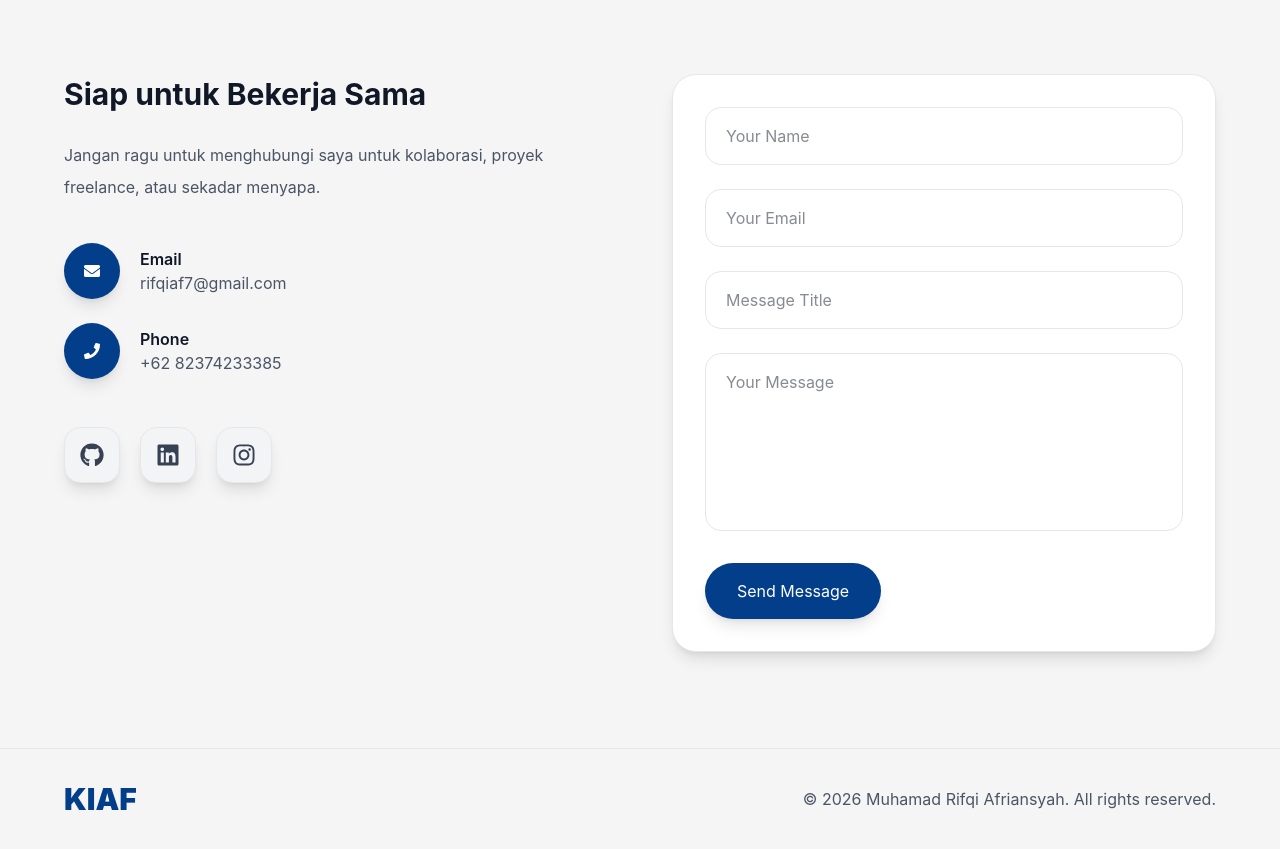
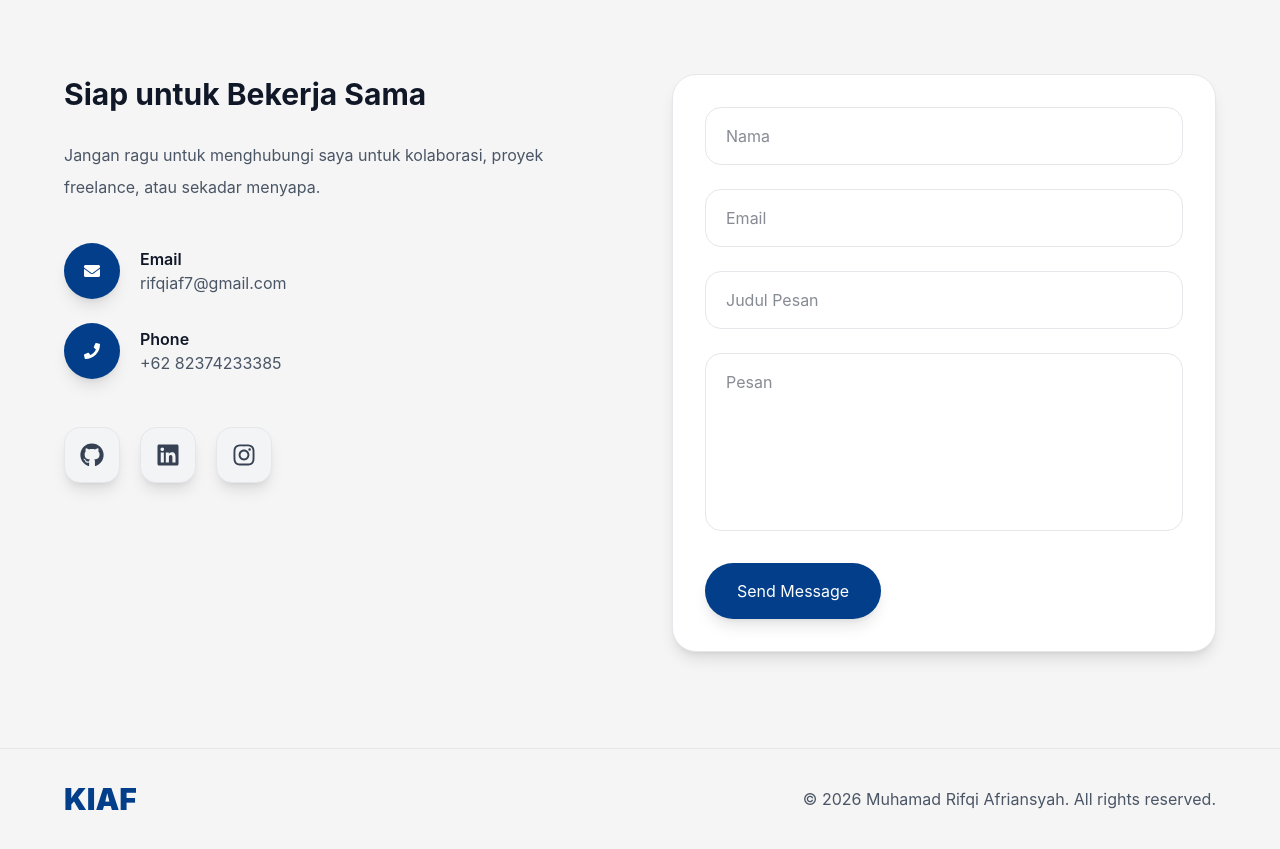
Before and after one commit to rifqiafr/Portofolio, a React (Vite) app: page / in a window 1280 px wide. Shown: the part 6613-7462 px from the top of the page. Built offline with nearby package versions, Linux system fonts and the light colour scheme.

Commit message:
mengubah placeholder input di komponen Contact menjadi bahasa Indonesia

```diff
--- a/src/components/sections/Contact.jsx
+++ b/src/components/sections/Contact.jsx
@@ -183,7 +183,7 @@ function Contact() {
               <input
                 type="text"
                 name="user_name"
-                placeholder="Your Name"
+                placeholder="Nama"
                 required
                 className="border border-gray-200 dark:border-white/10 bg-transparent rounded-2xl px-5 py-4 outline-none focus:border-[#023E8A] text-gray-900 dark:text-white"
               />
@@ -191,7 +191,7 @@ function Contact() {
               <input
                 type="email"
                 name="user_email"
-                placeholder="Your Email"
+                placeholder="Email"
                 required
                 className="border border-gray-200 dark:border-white/10 bg-transparent rounded-2xl px-5 py-4 outline-none focus:border-[#023E8A] text-gray-900 dark:text-white"
               />
@@ -199,7 +199,7 @@ function Contact() {
               <input
                 type="text"
                 name="title"
-                placeholder="Message Title"
+                placeholder="Judul Pesan"
                 required
                 className="border border-gray-200 dark:border-white/10 bg-transparent rounded-2xl px-5 py-4 outline-none focus:border-[#023E8A] text-gray-900 dark:text-white"
               />
@@ -209,7 +209,7 @@ function Contact() {
               <textarea
                 name="message"
                 rows="6"
-                placeholder="Your Message"
+                placeholder="Pesan"
                 required
                 className="border border-gray-200 dark:border-white/10 bg-transparent rounded-2xl px-5 py-4 outline-none focus:border-[#023E8A] resize-none text-gray-900 dark:text-white"
               ></textarea>
```
